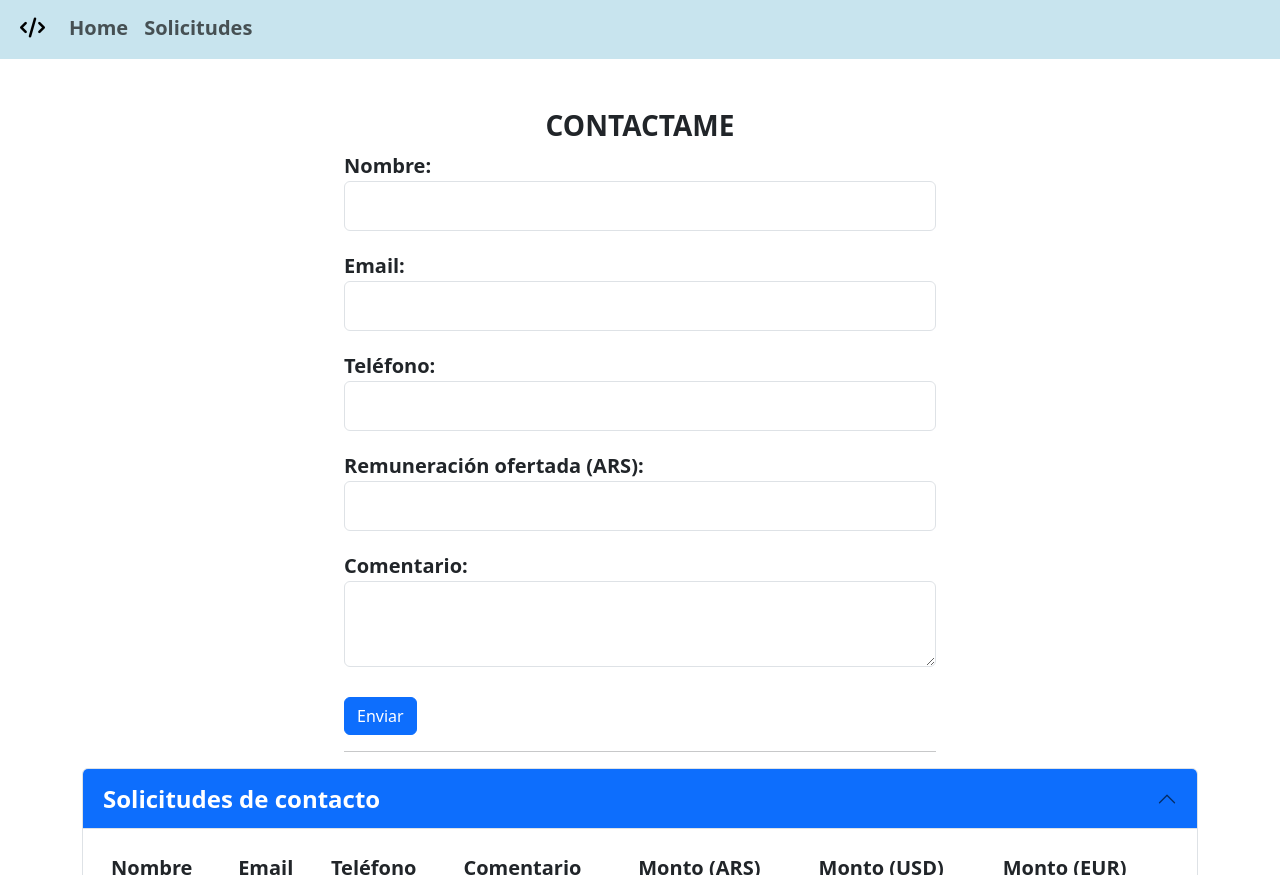
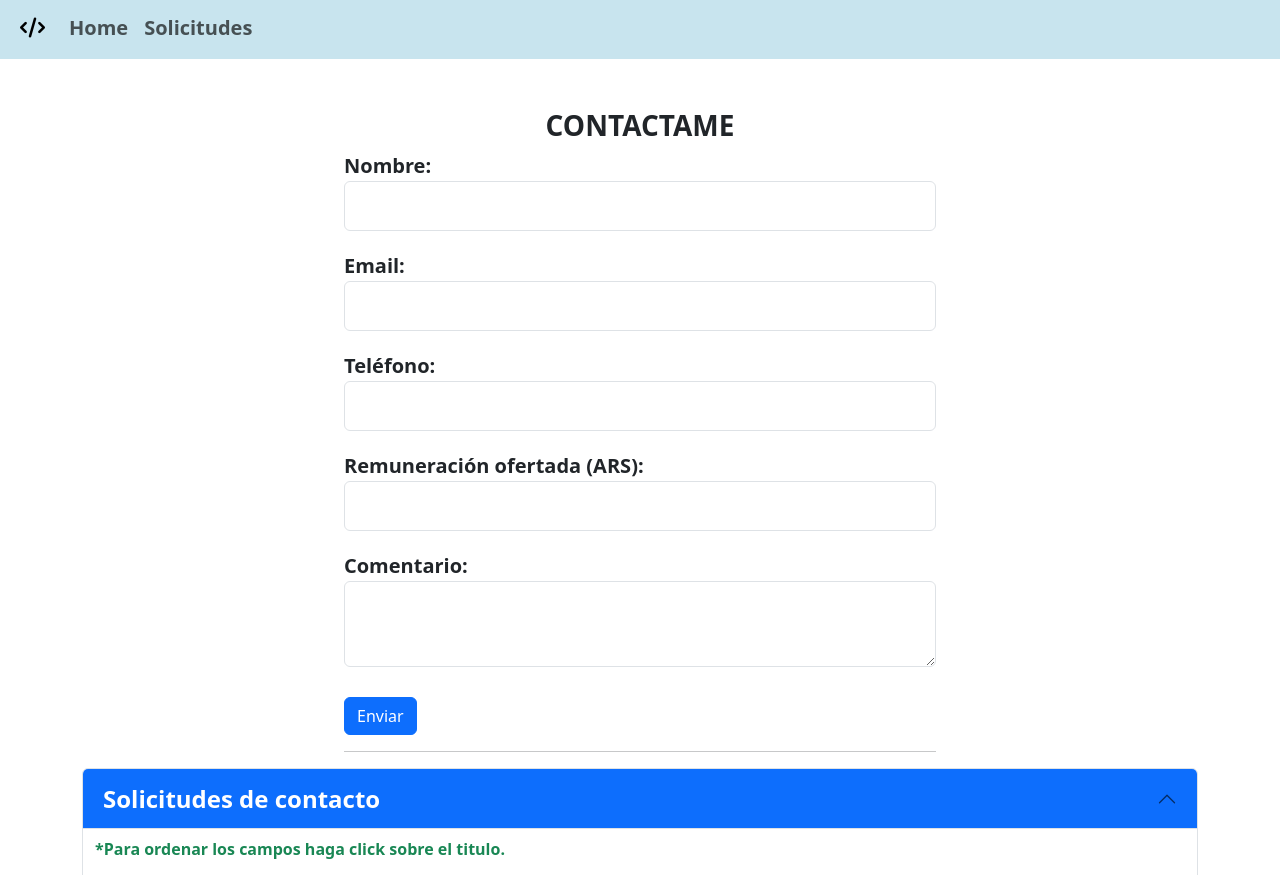
Before and after one commit to MarceloHernandez89/PWI_SegundoTP, a plain HTML site: page formulario.html in a window 1280 px wide. Shown: the part 77-952 px from the top of the page. Drawn offline with nearby package versions, Linux system fonts and the light colour scheme.

Commit message:
Actualizacion

```diff
--- a/formulario.html
+++ b/formulario.html
@@ -72,6 +72,9 @@
             </button>
           </h2>
           <div id="collapseOne" class="accordion-collapse collapse show" data-bs-parent="#accordionExample">
+            <div class="container-fluid">
+              <p class="fw-bold pt-2 text-success">*Para ordenar los campos haga click sobre el titulo.</p>
+            </div>
             <div class="accordion-body">
               <strong>
                 <table class="table m-0" id="dataTable">
```
